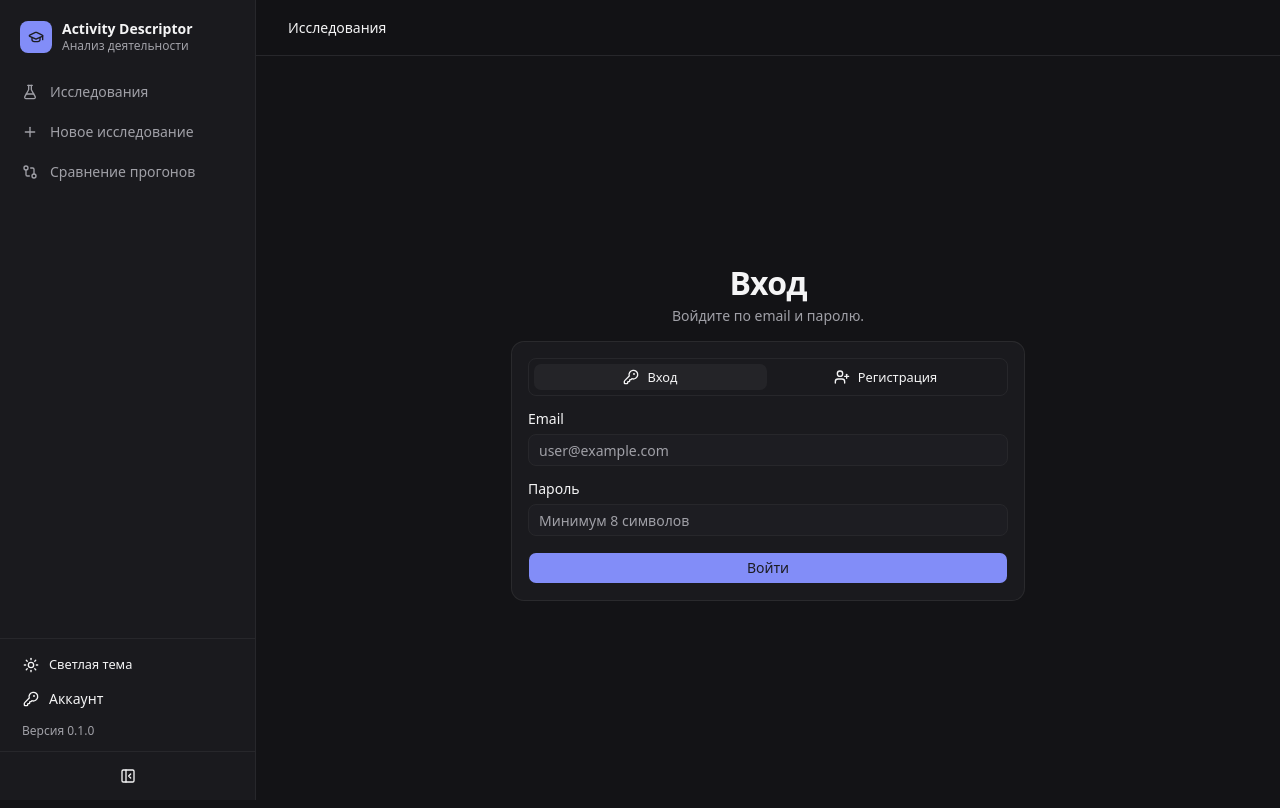
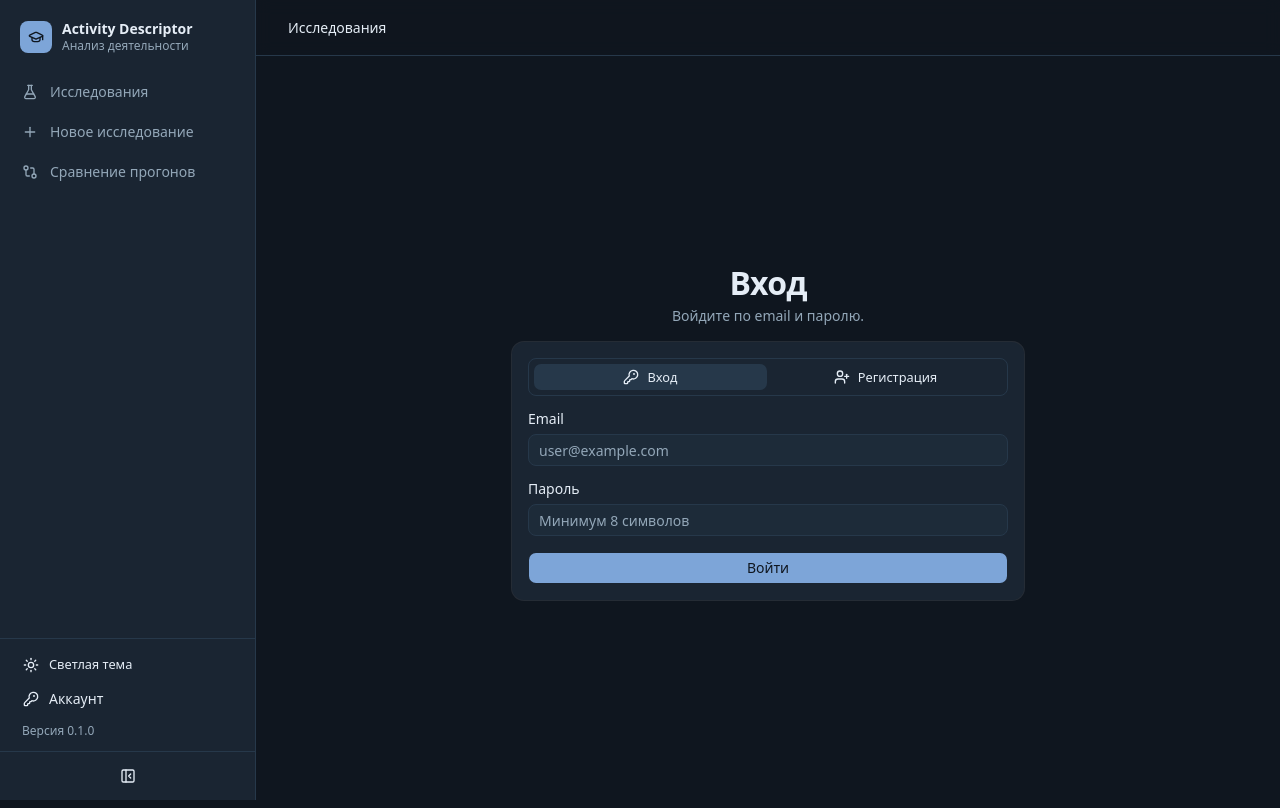
Before and after one commit to pipx86/Modeus_hakaton, a React (Vite) app in the folder frontend/: page /login in a window 1280 px wide. Built offline with nearby package versions, Linux system fonts and the light colour scheme; no server answers; what openapi-fetch would draw is missing.

Commit message:
style(theme): перевести светлую и тёмную темы на Dusty Blue

```diff
--- a/frontend/src/components/activity-tree.tsx
+++ b/frontend/src/components/activity-tree.tsx
@@ -46,10 +46,10 @@ const TYPE_ORDER: NodeType[] = ["role", "function", "task", "action"]
 
 /** Визуальный код типа узла: цветная точка и мягкий бейдж. */
 const TYPE_STYLE: Record<NodeType, { dot: string; badge: string }> = {
-  role: { dot: "bg-violet-400", badge: "bg-violet-500/10 text-violet-300" },
-  function: { dot: "bg-sky-400", badge: "bg-sky-500/10 text-sky-300" },
-  task: { dot: "bg-amber-400", badge: "bg-amber-500/10 text-amber-300" },
-  action: { dot: "bg-emerald-400", badge: "bg-emerald-500/10 text-emerald-300" },
+  role: { dot: "bg-primary", badge: "bg-primary/10 text-primary" },
+  function: { dot: "bg-primary/60", badge: "bg-primary/10 text-primary" },
+  task: { dot: "bg-warning", badge: "bg-warning/10 text-warning" },
+  action: { dot: "bg-success", badge: "bg-success/10 text-success" },
 }
 
 /**
--- a/frontend/src/components/correlation-map.tsx
+++ b/frontend/src/components/correlation-map.tsx
@@ -6,7 +6,9 @@ function cellStyle(value: number): CSSProperties {
   const alpha = 0.06 + intensity * 0.55
   return {
     backgroundColor:
-      value >= 0 ? `rgba(16, 185, 129, ${alpha})` : `rgba(244, 63, 94, ${alpha})`,
+      value >= 0
+        ? `hsl(var(--primary) / ${alpha})`
+        : `hsl(var(--destructive) / ${alpha})`,
   }
 }
 
@@ -76,7 +78,7 @@ export function CorrelationMap({
       </div>
       <div className="flex flex-wrap items-center gap-2 text-xs text-muted-foreground">
         <span>−1</span>
-        <span className="h-2 w-32 rounded-full bg-gradient-to-r from-rose-500/70 via-muted to-emerald-500/70" />
+        <span className="h-2 w-32 rounded-full bg-gradient-to-r from-destructive/70 via-muted to-primary/70" />
         <span>+1</span>
         <span>· {sampleLabel}: {data.sample_size}</span>
       </div>
--- a/frontend/src/components/status-badge.tsx
+++ b/frontend/src/components/status-badge.tsx
@@ -26,7 +26,7 @@ const STATUS_CONFIG: Record<RunStatus, { label: string; className: string }> = {
   },
   degraded: {
     label: "С ограничениями",
-    className: "border-transparent bg-amber-500/15 text-amber-300",
+    className: "border-transparent bg-warning/15 text-warning",
   },
 }
 
--- a/frontend/src/index.css
+++ b/frontend/src/index.css
@@ -7,87 +7,87 @@
 
 @layer base {
   :root {
-    --background: 240 5% 97%;
-    --foreground: 240 6% 10%;
-    --card: 240 6% 99%;
-    --card-foreground: 240 6% 10%;
-    --popover: 240 6% 99%;
-    --popover-foreground: 240 6% 10%;
-    --primary: 243 75% 59%;
-    --primary-foreground: 0 0% 98%;
-    --secondary: 240 5% 92%;
-    --secondary-foreground: 240 6% 12%;
-    --muted: 240 5% 93%;
-    --muted-foreground: 240 5% 44%;
-    --accent: 240 5% 92%;
-    --accent-foreground: 240 6% 12%;
-    --destructive: 0 72% 51%;
-    --destructive-foreground: 0 0% 98%;
-    --success: 158 64% 34%;
-    --success-foreground: 0 0% 98%;
-    --warning: 38 92% 40%;
-    --warning-foreground: 0 0% 98%;
-    --border: 240 6% 89%;
-    --input: 240 6% 89%;
-    --ring: 243 75% 59%;
+    --background: 210 33% 96%;
+    --foreground: 210 29% 16%;
+    --card: 0 0% 100%;
+    --card-foreground: 210 29% 16%;
+    --popover: 0 0% 100%;
+    --popover-foreground: 210 29% 16%;
+    --primary: 216 38% 47%;
+    --primary-foreground: 0 0% 100%;
+    --secondary: 213 46% 91%;
+    --secondary-foreground: 210 29% 16%;
+    --muted: 212 39% 94%;
+    --muted-foreground: 210 16% 42%;
+    --accent: 213 46% 91%;
+    --accent-foreground: 210 29% 16%;
+    --destructive: 4 76% 40%;
+    --destructive-foreground: 0 0% 100%;
+    --success: 153 45% 34%;
+    --success-foreground: 0 0% 100%;
+    --warning: 36 71% 42%;
+    --warning-foreground: 0 0% 100%;
+    --border: 212 33% 89%;
+    --input: 212 33% 89%;
+    --ring: 216 38% 47%;
     --radius: 0.5rem;
-    --chart-1: 243 75% 59%;
-    --chart-2: 240 5% 44%;
-    --chart-3: 240 5% 58%;
-    --chart-4: 240 5% 70%;
-    --chart-5: 240 5% 82%;
-    --sidebar: 240 6% 99%;
-    --sidebar-foreground: 240 6% 10%;
-    --sidebar-primary: 243 75% 59%;
-    --sidebar-primary-foreground: 0 0% 98%;
-    --sidebar-accent: 240 5% 92%;
-    --sidebar-accent-foreground: 240 6% 12%;
-    --sidebar-border: 240 6% 89%;
-    --sidebar-ring: 243 75% 59%;
-    --shadow-1: 0 1px 2px 0 rgb(15 23 42 / 0.05);
-    --shadow-2: 0 8px 24px -12px rgb(15 23 42 / 0.12);
+    --chart-1: 216 38% 47%;
+    --chart-2: 153 45% 34%;
+    --chart-3: 36 71% 42%;
+    --chart-4: 211 31% 66%;
+    --chart-5: 211 22% 47%;
+    --sidebar: 0 0% 100%;
+    --sidebar-foreground: 210 29% 16%;
+    --sidebar-primary: 216 38% 47%;
+    --sidebar-primary-foreground: 0 0% 100%;
+    --sidebar-accent: 213 46% 91%;
+    --sidebar-accent-foreground: 210 29% 16%;
+    --sidebar-border: 212 33% 89%;
+    --sidebar-ring: 216 38% 47%;
+    --shadow-1: 0 1px 2px 0 rgb(30 42 54 / 0.06);
+    --shadow-2: 0 8px 24px -12px rgb(30 42 54 / 0.14);
     color-scheme: light;
   }
 
   .dark {
-    --background: 240 7% 8%;
-    --foreground: 240 5% 96%;
-    --card: 240 6% 11%;
-    --card-foreground: 240 5% 96%;
-    --popover: 240 6% 11%;
-    --popover-foreground: 240 5% 96%;
-    --primary: 234 89% 74%;
-    --primary-foreground: 240 8% 12%;
-    --secondary: 240 5% 15%;
-    --secondary-foreground: 240 5% 96%;
-    --muted: 240 5% 15%;
-    --muted-foreground: 240 4% 64%;
-    --accent: 240 5% 18%;
-    --accent-foreground: 240 5% 96%;
-    --destructive: 0 84% 60%;
-    --destructive-foreground: 0 0% 98%;
-    --success: 158 64% 52%;
-    --success-foreground: 240 8% 10%;
-    --warning: 38 92% 55%;
-    --warning-foreground: 240 8% 10%;
-    --border: 240 5% 16%;
-    --input: 240 5% 16%;
-    --ring: 234 89% 74%;
-    --chart-1: 234 89% 74%;
-    --chart-2: 240 4% 64%;
-    --chart-3: 240 5% 44%;
-    --chart-4: 240 5% 32%;
-    --chart-5: 240 5% 24%;
-    --sidebar: 240 6% 11%;
-    --sidebar-foreground: 240 5% 96%;
-    --sidebar-primary: 234 89% 74%;
-    --sidebar-primary-foreground: 240 8% 12%;
-    --sidebar-accent: 240 5% 18%;
-    --sidebar-accent-foreground: 240 5% 96%;
-    --sidebar-border: 240 5% 16%;
-    --sidebar-ring: 234 89% 74%;
-    --shadow-1: 0 1px 2px 0 rgb(0 0 0 / 0.3);
-    --shadow-2: 0 8px 24px -12px rgb(0 0 0 / 0.5);
+    --background: 212 36% 9%;
+    --foreground: 210 47% 93%;
+    --card: 212 32% 15%;
+    --card-foreground: 210 47% 93%;
+    --popover: 212 32% 15%;
+    --popover-foreground: 210 47% 93%;
+    --primary: 214 54% 67%;
+    --primary-foreground: 212 36% 9%;
+    --secondary: 210 32% 22%;
+    --secondary-foreground: 210 47% 93%;
+    --muted: 211 32% 18%;
+    --muted-foreground: 208 21% 65%;
+    --accent: 210 32% 22%;
+    --accent-foreground: 210 47% 93%;
+    --destructive: 0 62% 68%;
+    --destructive-foreground: 212 36% 9%;
+    --success: 152 38% 59%;
+    --success-foreground: 212 36% 9%;
+    --warning: 39 68% 62%;
+    --warning-foreground: 212 36% 9%;
+    --border: 210 32% 22%;
+    --input: 210 32% 22%;
+    --ring: 214 54% 67%;
+    --chart-1: 214 54% 67%;
+    --chart-2: 152 38% 59%;
+    --chart-3: 39 68% 62%;
+    --chart-4: 211 31% 66%;
+    --chart-5: 211 22% 47%;
+    --sidebar: 212 32% 15%;
+    --sidebar-foreground: 210 47% 93%;
+    --sidebar-primary: 214 54% 67%;
+    --sidebar-primary-foreground: 212 36% 9%;
+    --sidebar-accent: 210 32% 22%;
+    --sidebar-accent-foreground: 210 47% 93%;
+    --sidebar-border: 210 32% 22%;
+    --sidebar-ring: 214 54% 67%;
+    --shadow-1: 0 1px 2px 0 rgb(0 0 0 / 0.32);
+    --shadow-2: 0 8px 24px -12px rgb(0 0 0 / 0.52);
     color-scheme: dark;
   }
 
--- a/frontend/src/pages/Dashboard.tsx
+++ b/frontend/src/pages/Dashboard.tsx
@@ -41,9 +41,9 @@ const STAGE_LABEL: Record<string, string> = {
 const STAGE_COLOR: Record<string, string> = {
   created: "bg-muted-foreground/40",
   interview: "bg-warning",
-  analysis: "bg-sky-500",
+  analysis: "bg-primary/55",
   synthesis: "bg-primary",
-  review: "bg-cyan-500",
+  review: "bg-primary/75",
   done: "bg-success",
   failed: "bg-destructive",
 }
@@ -189,7 +189,7 @@ export function Dashboard() {
     return days.map((day) => ({
       label: day.label,
       segments: [
-        { value: day.done, className: "bg-emerald-500" },
+        { value: day.done, className: "bg-success" },
         { value: day.running, className: "bg-warning" },
         { value: day.failed, className: "bg-destructive" },
         { value: day.other, className: "bg-muted-foreground/40" },
@@ -209,7 +209,7 @@ export function Dashboard() {
   }, [runs])
 
   const statusSegments = [
-    { label: "done", value: stats.done, className: "text-emerald-500" },
+    { label: "done", value: stats.done, className: "text-success" },
     { label: "running", value: active, className: "text-warning" },
     { label: "failed", value: stats.failed, className: "text-destructive" },
     {
@@ -315,7 +315,7 @@ export function Dashboard() {
                 <StackedBars data={daily} />
                 <div className="mt-3 flex flex-wrap gap-3 text-xs text-muted-foreground">
                   <span className="flex items-center gap-1.5">
-                    <span className="size-2 rounded-full bg-emerald-500" /> успешные
+                    <span className="size-2 rounded-full bg-success" /> успешные
                   </span>
                   <span className="flex items-center gap-1.5">
                     <span className="size-2 rounded-full bg-warning" /> интервью
--- a/frontend/src/pages/Research.tsx
+++ b/frontend/src/pages/Research.tsx
@@ -1668,7 +1668,7 @@ export function Research() {
           </div>
         )}
         {run?.status === "degraded" && (
-          <p className="mt-3 rounded-lg border border-amber-500/40 bg-amber-500/10 px-3 py-2 text-sm text-amber-200">
+          <p className="mt-3 rounded-lg border border-warning/40 bg-warning/10 px-3 py-2 text-sm text-warning">
             Результат неполный: агенты работали с ограничениями.
           </p>
         )}
```
